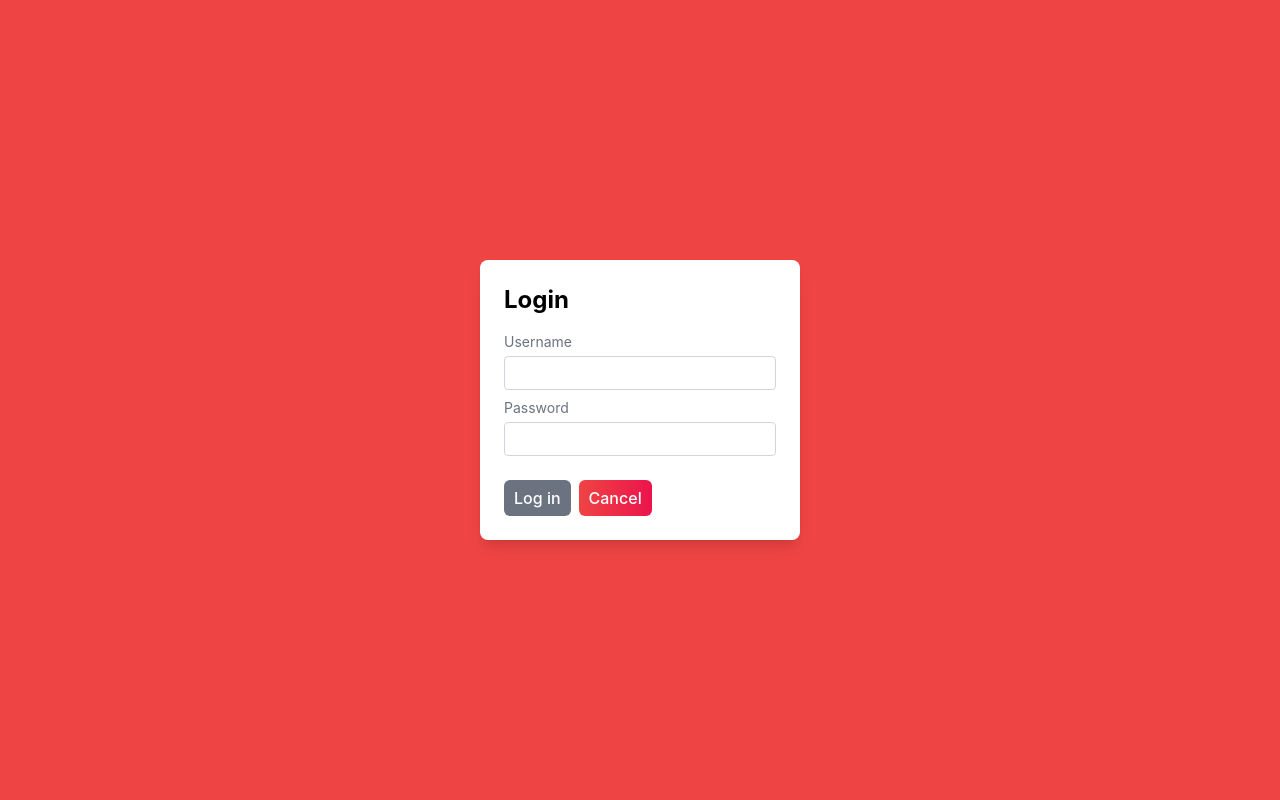
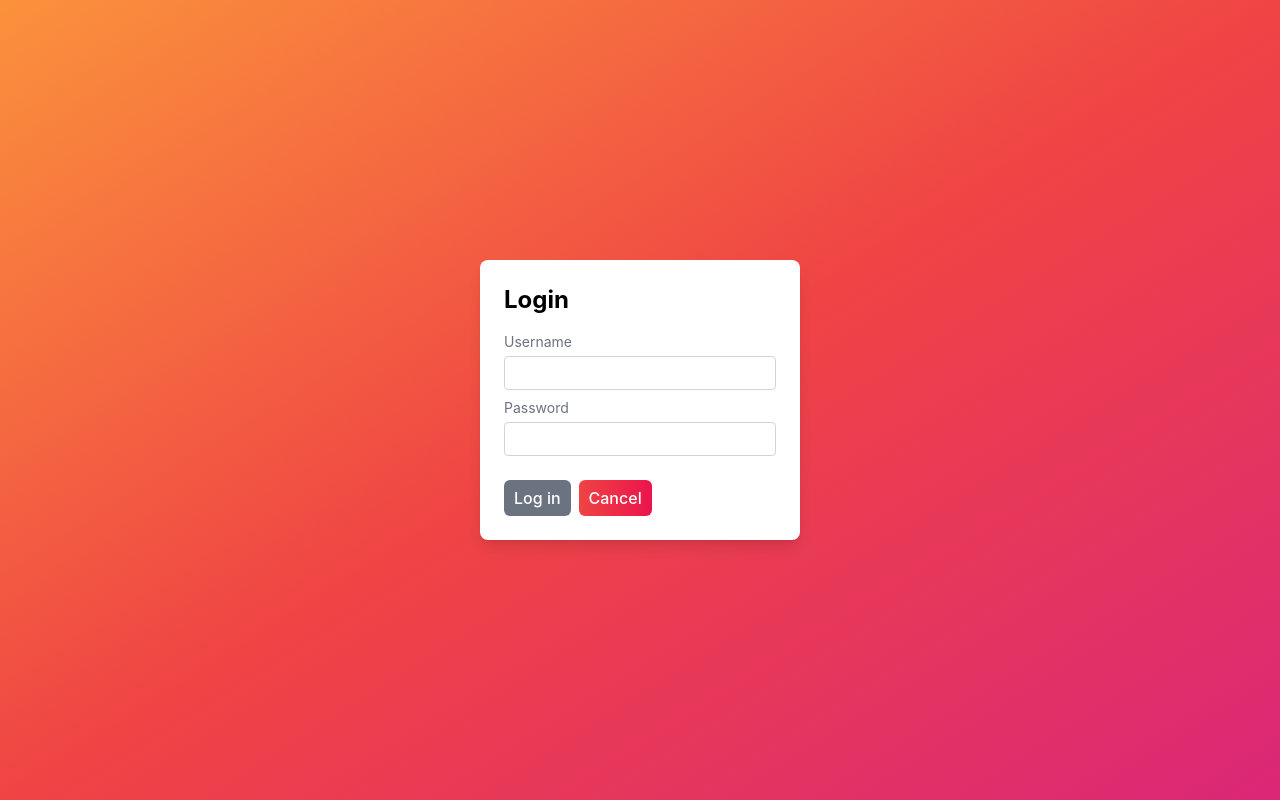
Before and after one commit to KeplerBoyce/capstone, a Next.js app: page /login in a window 1280 px wide. Built offline with nearby package versions, Linux system fonts and the light colour scheme.

Commit message:
Login gradient

```diff
--- a/pages/login.tsx
+++ b/pages/login.tsx
@@ -9,7 +9,7 @@
     const [password, setPassword] = useState('');
 
     return (
-        <div className="flex h-screen items-center justify-center bg-red-500">
+        <div className="flex h-screen items-center justify-center bg-gradient-to-br from-orange-400 via-red-500 to-pink-600">
             <Head>
                 <title>Login | Capstone</title>
                 <meta name="description" content="Log in. -Kepler" />
```
